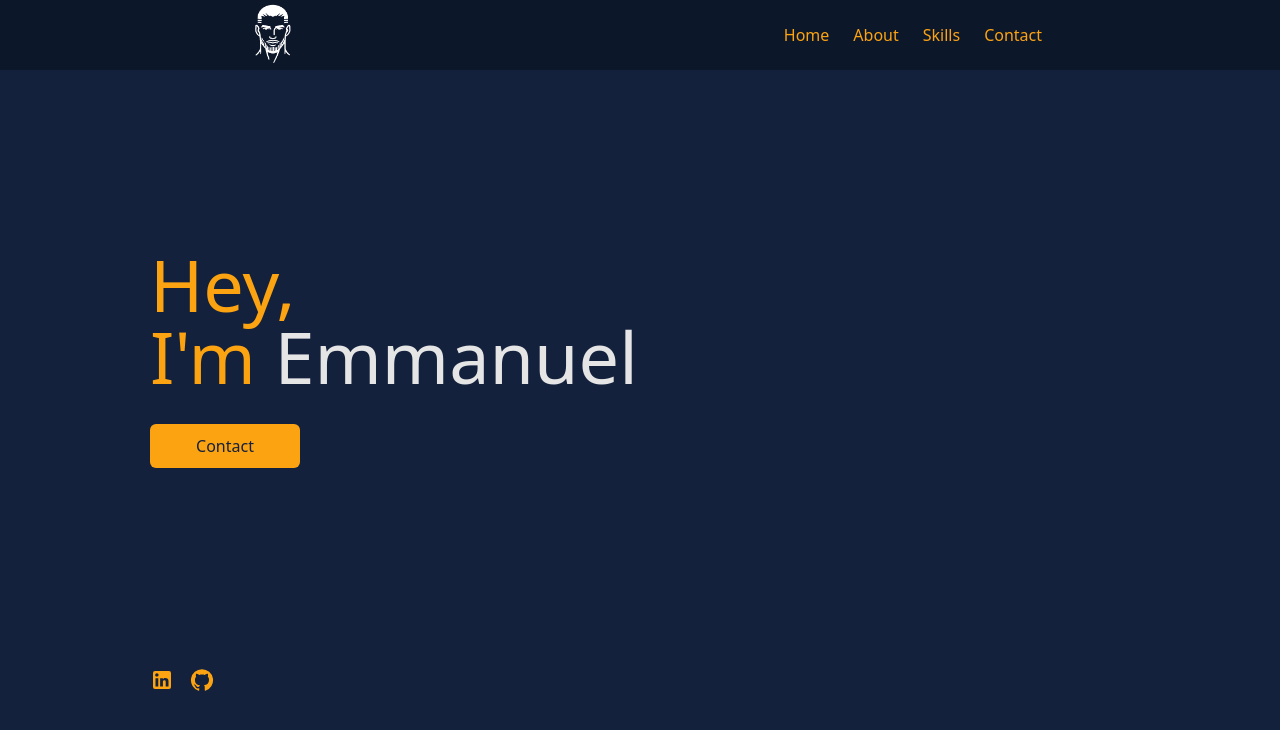
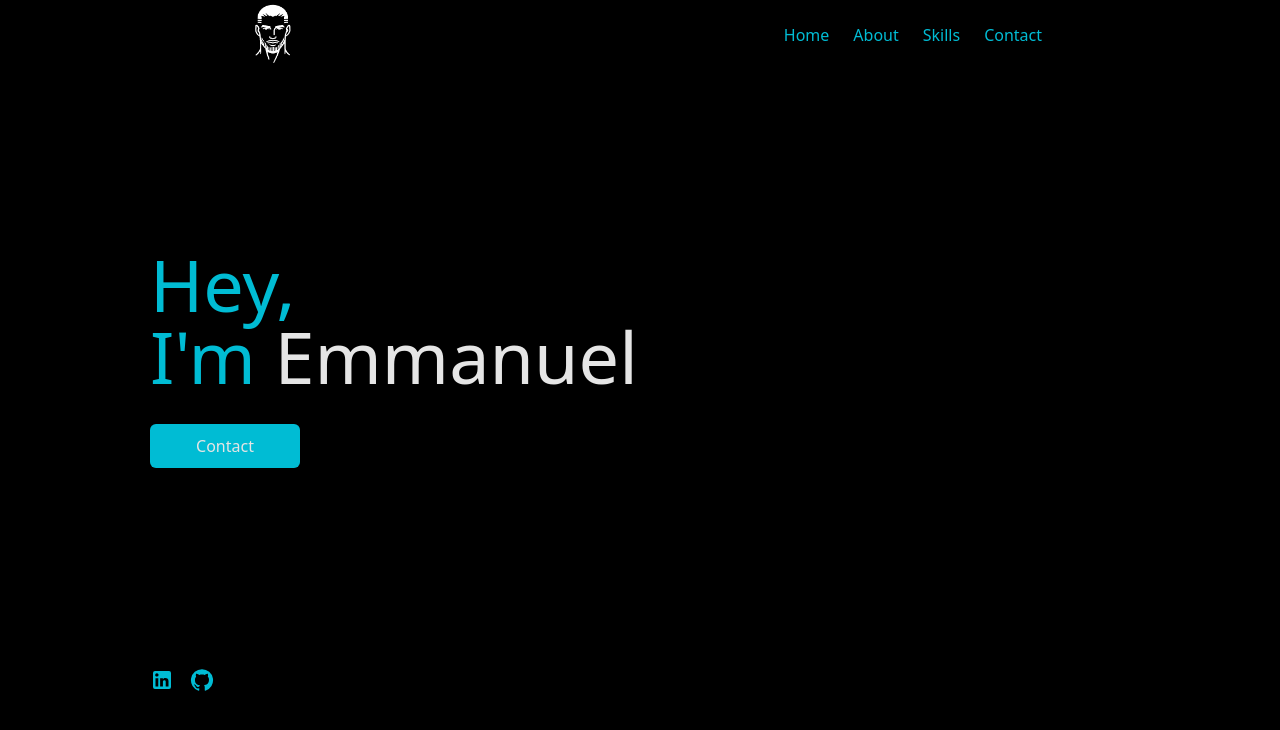
Before and after one commit to emmanuelgv408/Portfolio, a React (Vite) app: page / in a window 1280 px wide. Shown: the top 730 px of the page. Built offline with nearby package versions, Linux system fonts and the light colour scheme.

Commit message:
aestheitic changes

```diff
--- a/src/App.jsx
+++ b/src/App.jsx
@@ -5,7 +5,7 @@ import Hero from './components/Hero';
 
 function App() {
   return (
-    <div className='bg-[#14213d] h-full p-0'>
+    <div className='bg-background h-full p-0'>
       <NavBar />
       <Hero/>
 
--- a/src/components/Hero.jsx
+++ b/src/components/Hero.jsx
@@ -4,19 +4,19 @@ import GitHubIcon from "@mui/icons-material/GitHub";
 
 function Hero() {
   return (
-    <main className="flex flex-col min-w-full min-h-screen bg-custom-blue justify-center space-y-[200px]">
+    <main className="flex flex-col min-w-full min-h-screen bg-background justify-center space-y-[200px]">
       <div className="flex flex-col space-y-8  ml-[150px]">
-        <p className="text-custom-orange text-7xl">
+        <p className="text-cyan text-7xl">
           Hey, <br />
           I'm <span className="text-custom-gray">Emmanuel</span>
         </p>
 
-        <button className="w-[150px] border rounded-md px-[24px] py-[10px] text-custom-blue bg-custom-orange border-none hover:cursor-pointer">
+        <button className="w-[150px] border rounded-md px-[24px] py-[10px] text-primary-text bg-cyan border-none hover:cursor-pointer">
           Contact
         </button>
       </div>
 
-      <div className="text-custom-orange ml-[150px] flex gap-4 text-4xl w-full">
+      <div className="text-cyan ml-[150px] flex gap-4 text-4xl w-full">
         <LinkedInIcon className="hover:cursor-pointer" />
         <GitHubIcon className="hover:cursor-pointer" />
       </div>
--- a/src/components/NavBar.jsx
+++ b/src/components/NavBar.jsx
@@ -4,13 +4,13 @@ import logo from '../assets/logo.png';
 
 function NavBar() {
   return (
-    <nav className="sticky top-0 flex justify-around flex-row min-w-full h-[70px] border-none shadow-sm bg-black/30">
+    <nav className="sticky top-0 flex justify-around flex-row min-w-full h-[70px] border-none shadow-sm bg-black/20">
       <div className="hover:cursor-pointer bg-transparent">
         <img src={logo} alt="Logo" className=" w-[70px] bg-transparent opacity-100" />
       </div>
 
-      <div className="flex gap-6 items-center text-custom-orange">
-        <a href="" className="hover:underline hover:cursor-pointer">Home</a>
+      <div className="flex gap-6 items-center text-cyan">
+        <a href="" className="hover:underline hover:cursor-pointer hover:text-dark-cyan">Home</a>
         <a href="" className="hover:underline hover:cursor-pointer">About</a>
         <a href="" className="hover:underline hover:cursor-pointer">Skills</a>
         <a href=""className="hover:underline hover:cursor-pointer">Contact</a>
--- a/tailwind.config.js
+++ b/tailwind.config.js
@@ -10,8 +10,12 @@ export default {
         'custom-gray': '#e5e5e5', // Add this line
         'custom-blue' : '#14213d',
         'custom-orange' : '#fca311',
-        'custom-grey' : 'e5e5e5'
-
+        'custom-grey' : '#e5e5e5',
+        'background': "#000000",
+        'primary-text': "#E5E5E5 ",
+        'cyan': " #00BCD4",
+        'dark-cyan': "A#00ACC1",
+        'real':'#0097A7'
       },
     },
   },
```
